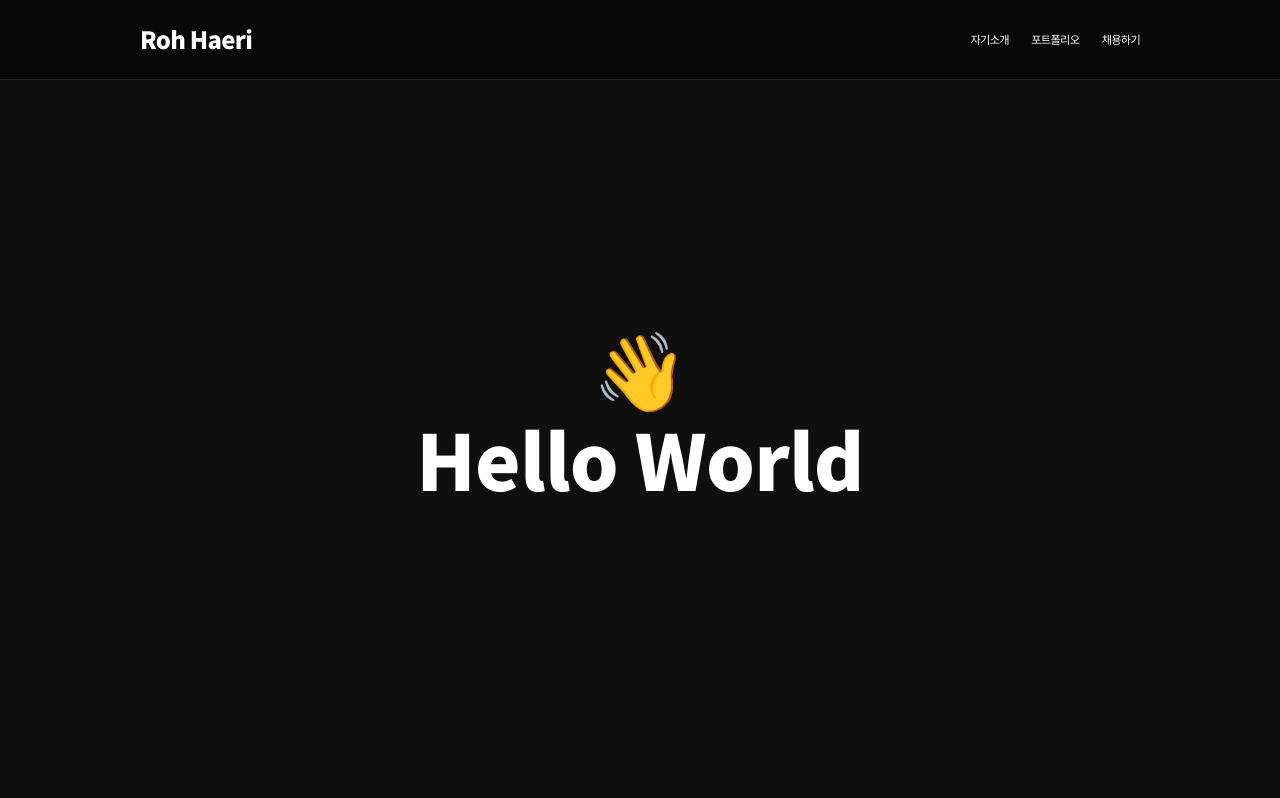
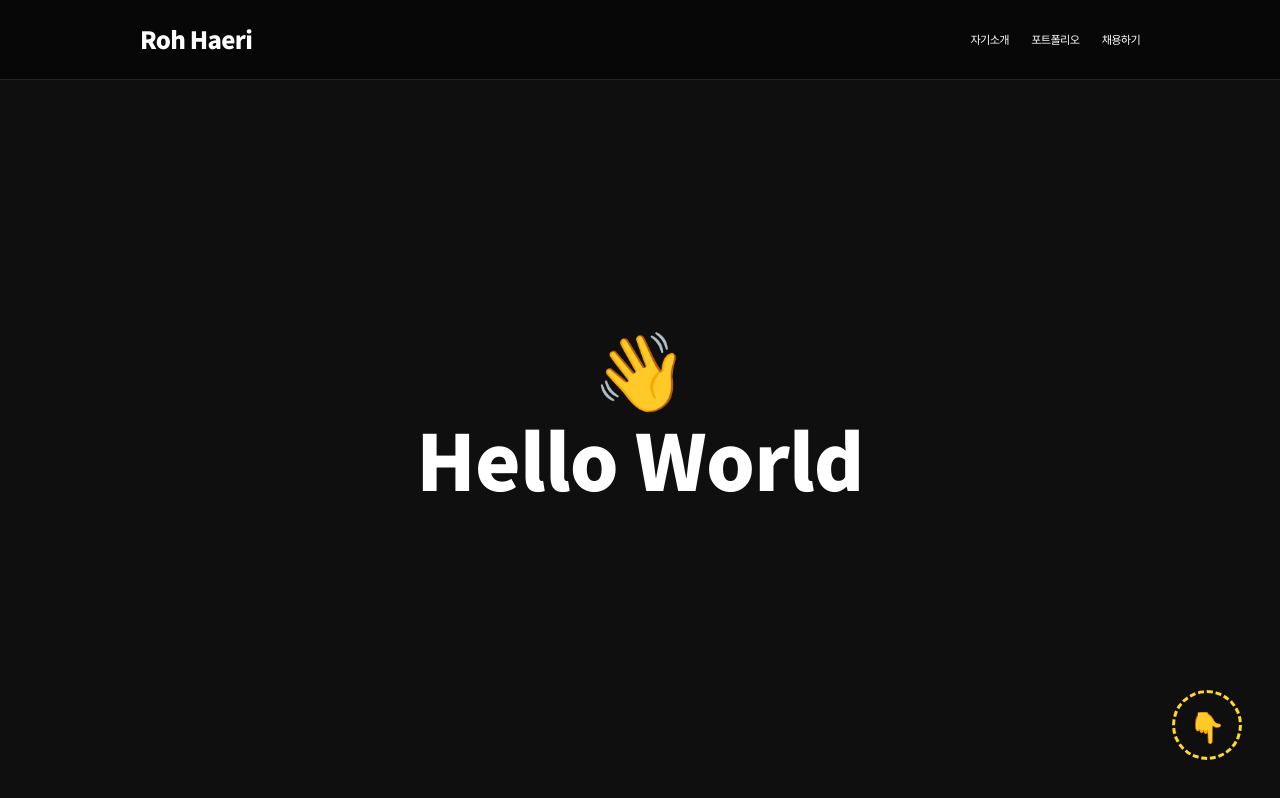
Before and after one commit to yesharry/portfolio-js, a plain HTML site: page index.html in a window 1280 px wide. Shown: the top 798 px of the page. Drawn offline with Linux system fonts and the light colour scheme.

Commit message:
float scroll

```diff
--- a/css/main.css
+++ b/css/main.css
@@ -205,6 +205,25 @@ a {
   border-top: 1px solid #242424;
 }
 
+/* float scroll */
+
+.float-scroll {
+  display: flex;
+  align-items: center;
+  justify-content: center;
+  position: fixed;
+  right: 3%;
+  bottom: 5%;
+  width: 70px;
+  height: 70px;
+  border: 3px dashed #ffd930;
+  border-radius: 50%;
+}
+
+.finger {
+  font-size: 30px;
+}
+
 #show-scene-0 #scroll-section-0 .sticky-elem,
 #show-scene-1 #scroll-section-1 .sticky-elem,
 #show-scene-2 #scroll-section-2 .sticky-elem,
--- a/index.html
+++ b/index.html
@@ -151,6 +151,9 @@
       <footer class="footer">2023, Front-end Developer Roh Haeri.</footer>
     </div>
 
-    <script src="js/main.js"></script>
+    <div class="float-scroll">
+      <span class="finger">👇</span>
+    </div>
   </body>
+  <script src="js/main.js"></script>
 </html>
--- a/js/main.js
+++ b/js/main.js
@@ -3,6 +3,8 @@
   let prevScrollHeight = 0; // 현재 스크롤 위치(yOffset)보다 이전에 위치한 스크롤 섹션들의 스크롤 높이의 합
   let currentScene = 0; // 현재 활성화된 scene의 번호
   let enterNewScene = false; // 새로운 scene이 시작되는 순간 true -> 즉, currentScene이 바뀌는 순간
+
+  const float = document.querySelector(".float-scroll");
 
   const sceneInfo = [
     {
@@ -432,6 +434,17 @@
             currentYOffset
           )}%, 0)`;
         }
+
+        break;
+
+      case 4:
+        if (scrollRatio > 0.1) {
+          float.style.opacity = `0`;
+          float.style.transition = `opacity 0.5s ease`;
+        } else {
+          float.style.opacity = `1`;
+          float.style.transition = `opacity 0.5s ease`;
+        }
         break;
     }
   }
```
